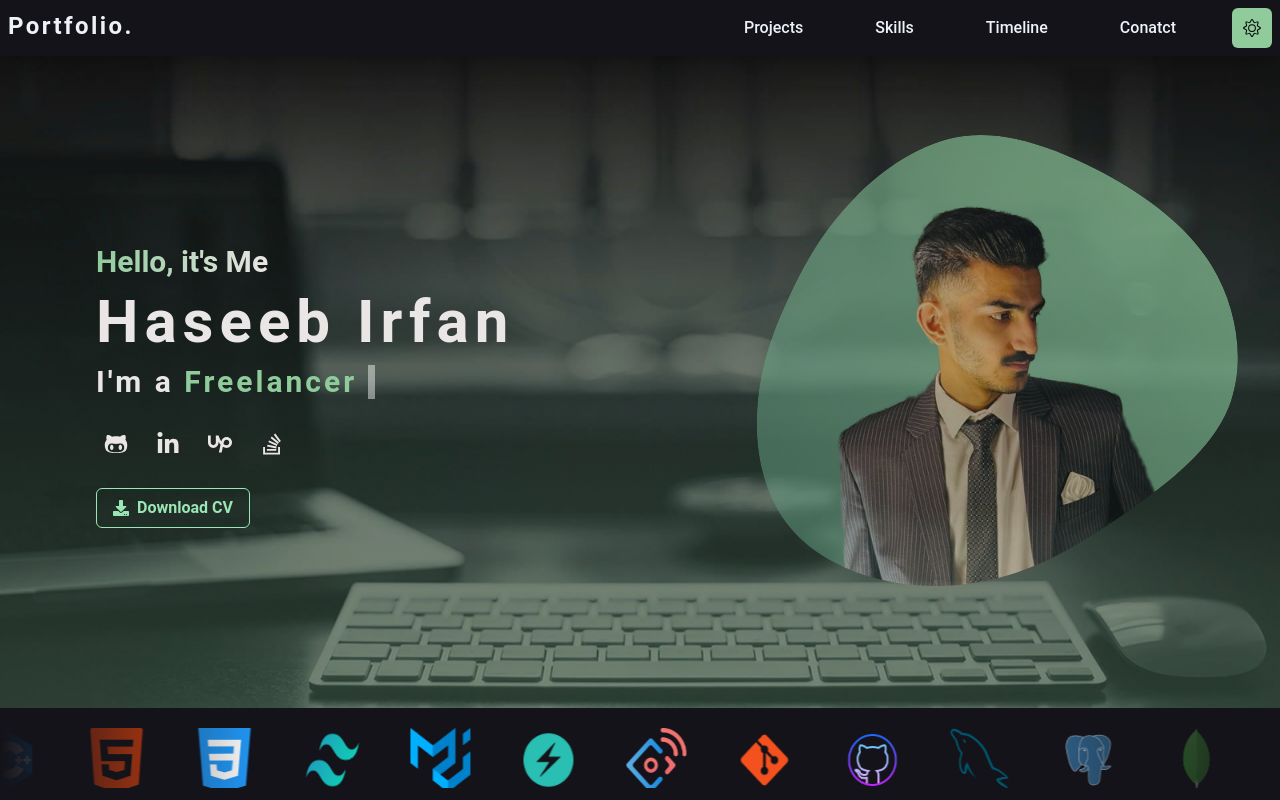
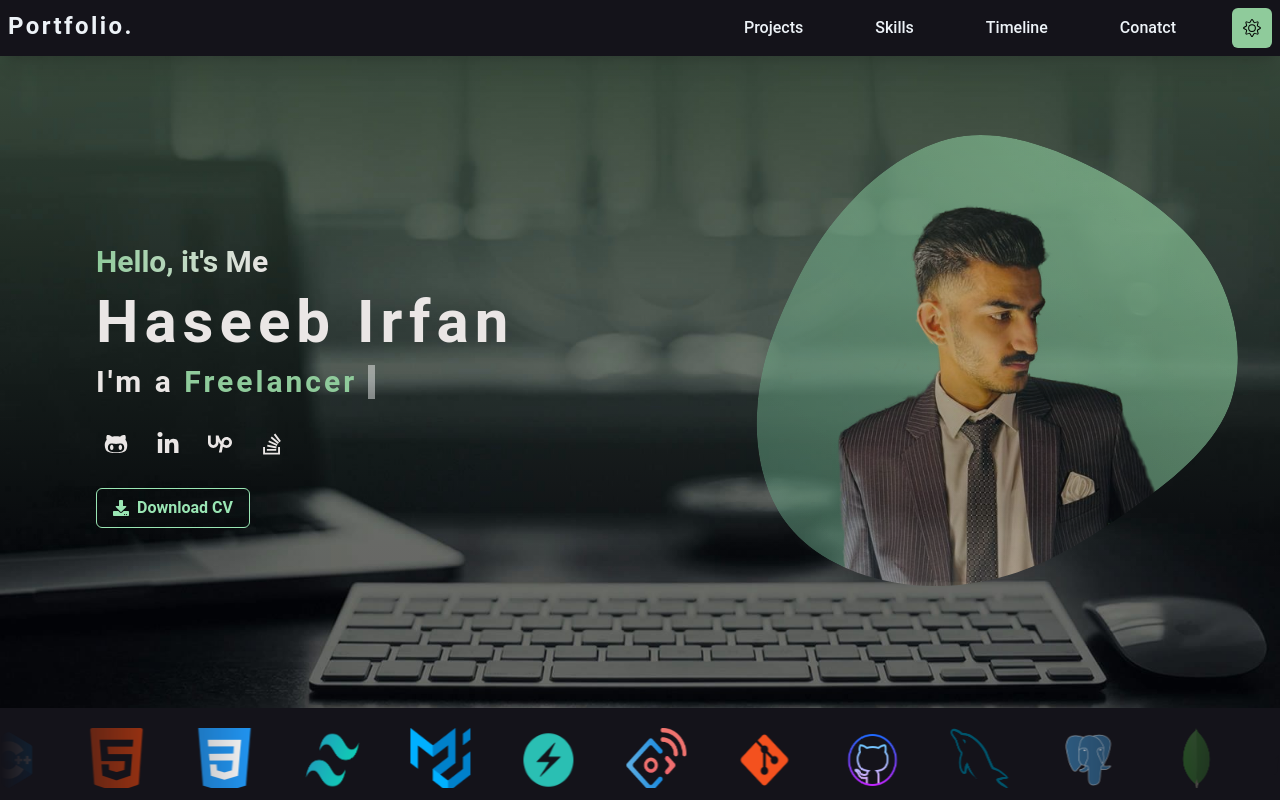
Before and after one commit to haseeb-sheikh10/My-Portfolio, a React (Vite) app: page / in a window 1280 px wide. Shown: the top 800 px of the page. Built offline with nearby package versions, Linux system fonts and the light colour scheme; no server answers; a web font is replaced by a local one.

Commit message:
now it looks like a perfect portfolio :rocket:

```diff
--- a/src/App.css
+++ b/src/App.css
@@ -1,5 +1,5 @@
 .hero-section {
-  background-image: linear-gradient(0deg, #8fcb9b48, transparent),
+  background-image: linear-gradient(180deg, #8fcb9b48, transparent 80%),
     url("./assets/pxfuel.jpg");
   background-position: center;
   background-size: cover;
--- a/src/Views/Contact/TerminalBox.jsx
+++ b/src/Views/Contact/TerminalBox.jsx
@@ -15,7 +15,6 @@ const TerminalBox = () => {
         (position) => {
           const latitude = position.coords.latitude;
           const longitude = position.coords.longitude;
-          console.log(position.coords);
           callback(`Latitude: ${latitude}, Longitude: ${longitude}`);
         },
         (error) => {
```
